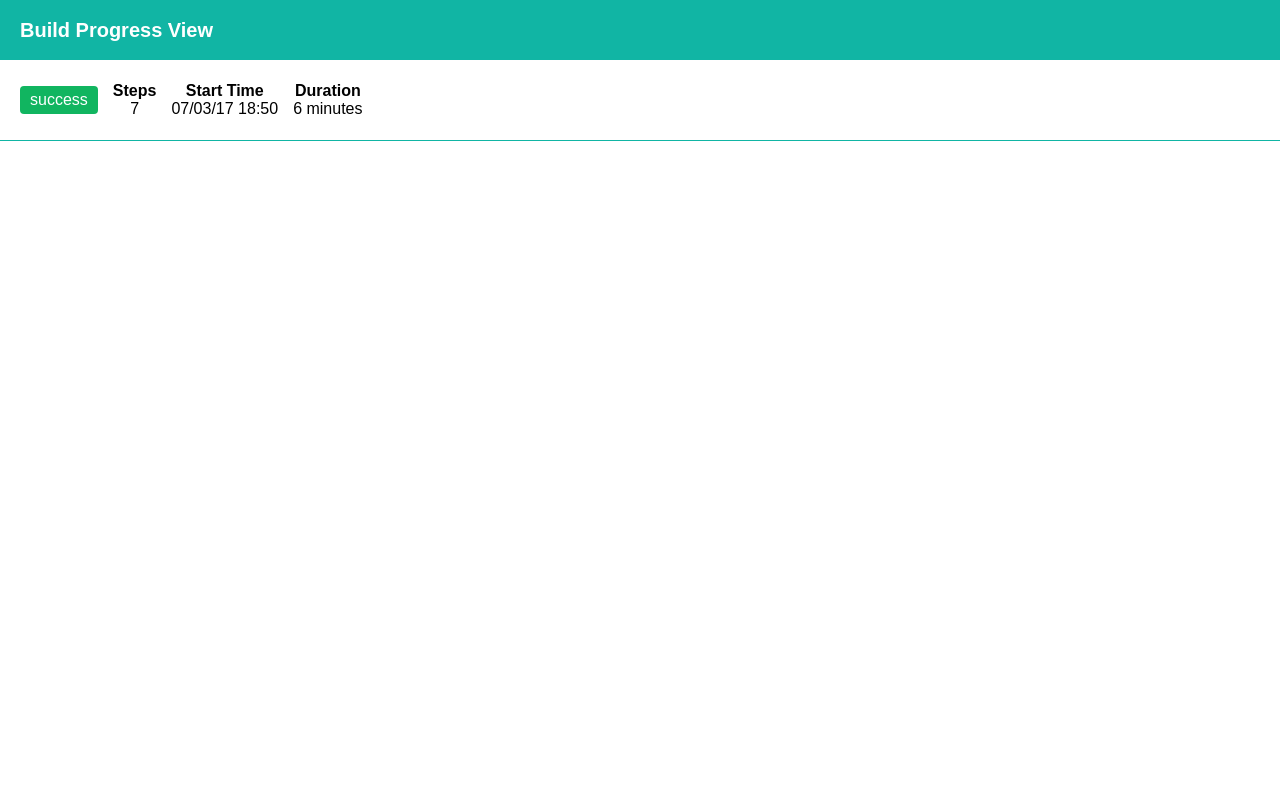
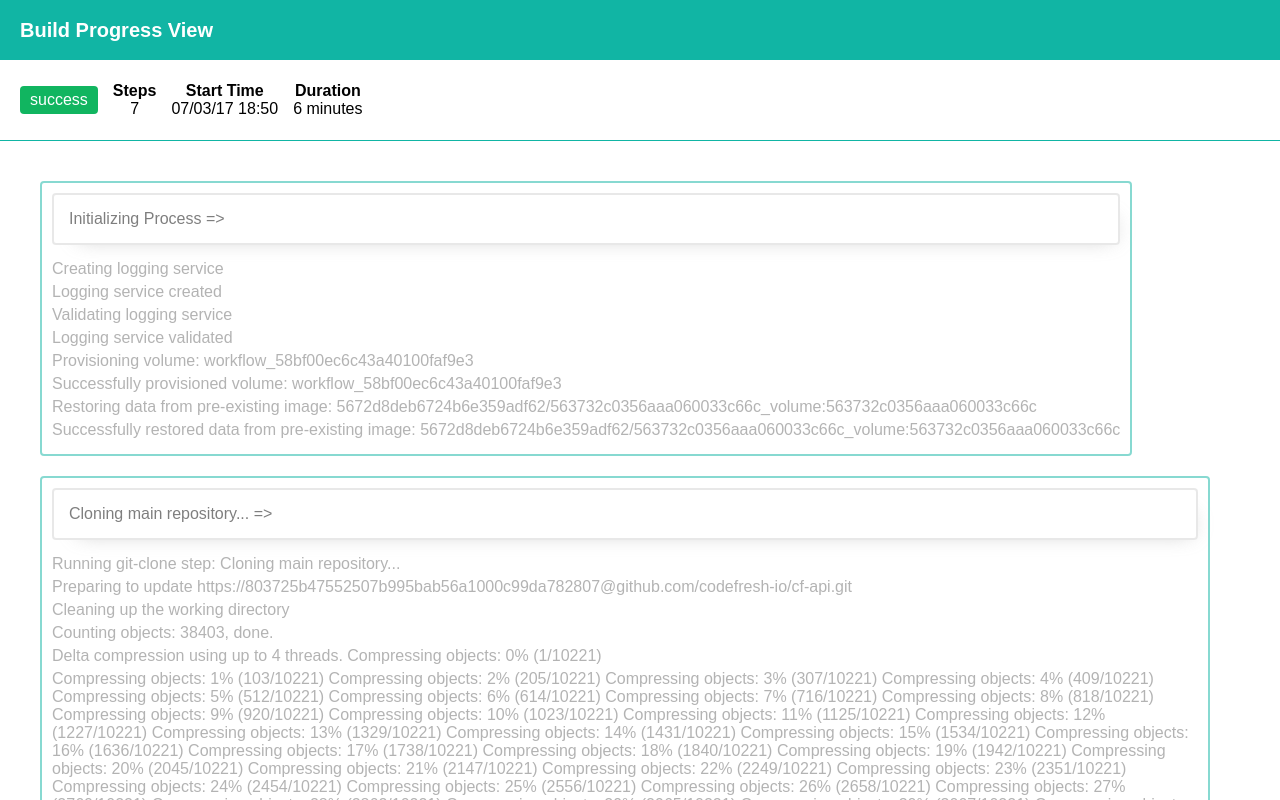
Before and after one commit to liorEhrlich/log-viewer, a React (Create React App) app: page / in a window 1280 px wide. Shown: the top 800 px of the page. Built offline with nearby package versions, Linux system fonts and the light colour scheme.

Commit message:
render stepslist from app

```diff
--- a/src/App.js
+++ b/src/App.js
@@ -5,7 +5,7 @@ import styled from "styled-components";
 import logs from "./logs.json";
 import theme from "./theme";
 import BuildOverview from "./BuildOverview";
-import LogsView from "./LogsView";
+import StepsList from "./StepsList";
 
 const GlobalStyle = createGlobalStyle`
   body {
@@ -29,7 +29,7 @@ const App = () => {
         buildFinish={logs.data.finished}
       />
 
-      <LogsView />
+      <StepsList stepsList={logs.steps} />
     </ThemeProvider>
   );
 };
```
